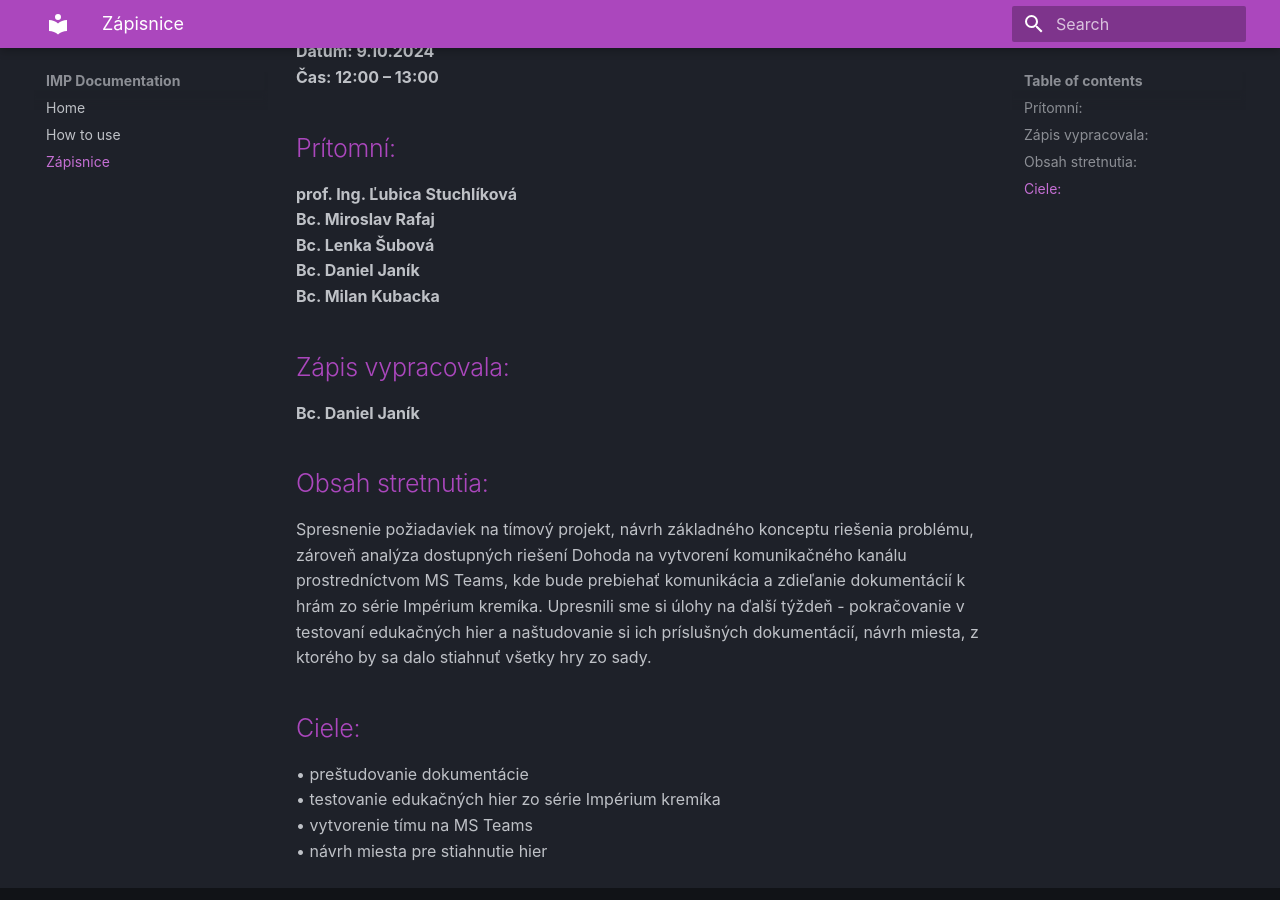
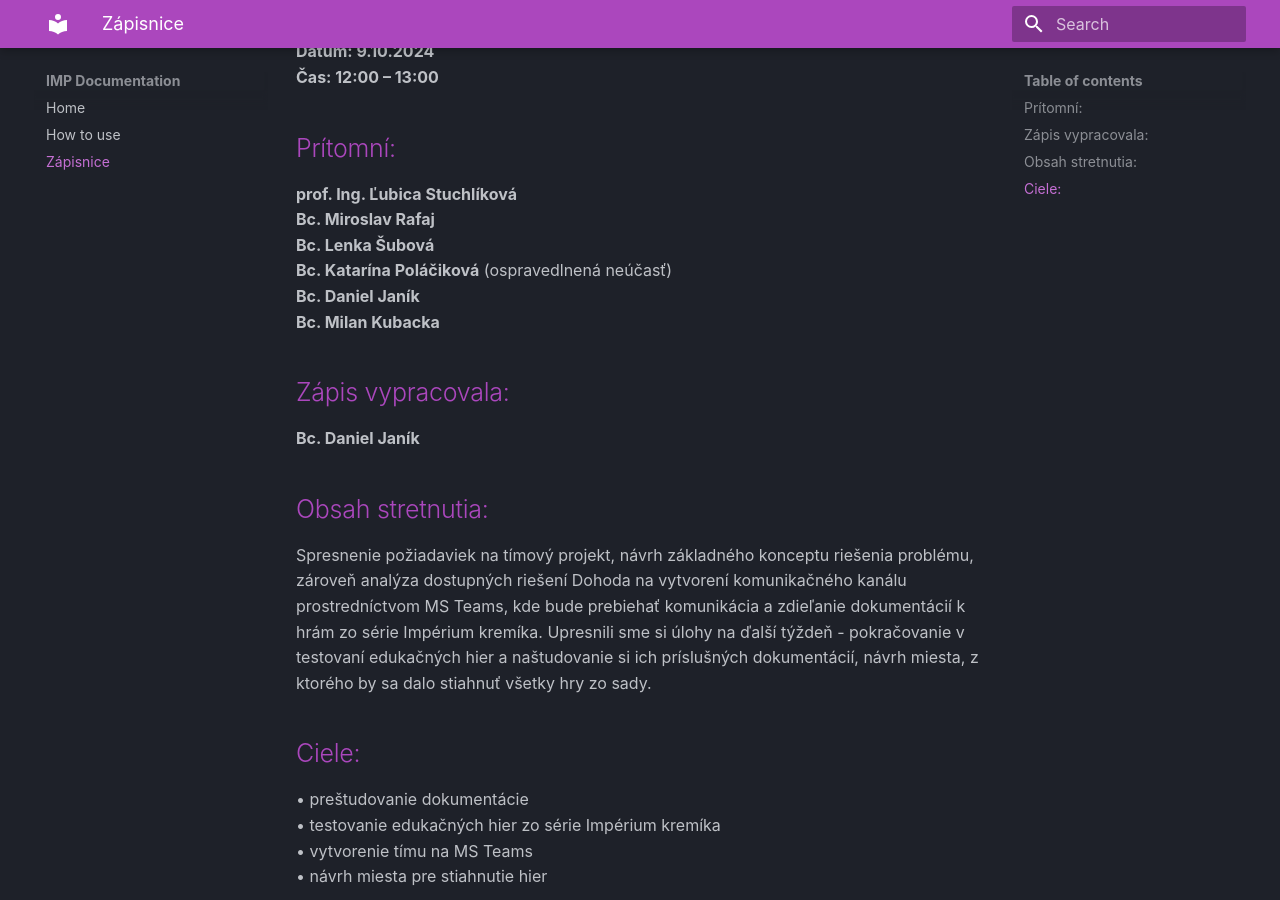
Before and after one commit to impTechnology/impTechnology.github.io, an MkDocs documentation site: the page built from docs/zapisnice.md, in a window 1280 px wide and 900 px high, scrolled down 1088 px. Built offline with MkDocs 1.6.1 and Material for MkDocs 9.7.7, drawn with Linux system fonts in a browser that asks for light colours.

Commit message:
quick fix zap. 2

```diff
--- a/docs/zapisnice.md
+++ b/docs/zapisnice.md
@@ -39,6 +39,7 @@ Prebratie požiadaviek na tímový projekt, oboznámenie sa s problematikou a ur
 **prof. Ing. Ľubica Stuchlíková**<br>
 **Bc. Miroslav Rafaj**<br>
 **Bc. Lenka Šubová**<br>
+**Bc. Katarína Poláčiková** (ospravedlnená neúčasť)<br>
 **Bc. Daniel Janík**<br>
 **Bc. Milan Kubacka**
 
```
Also changed, not shown: site/search/search_index.json, site/zapisnice/index.html.
